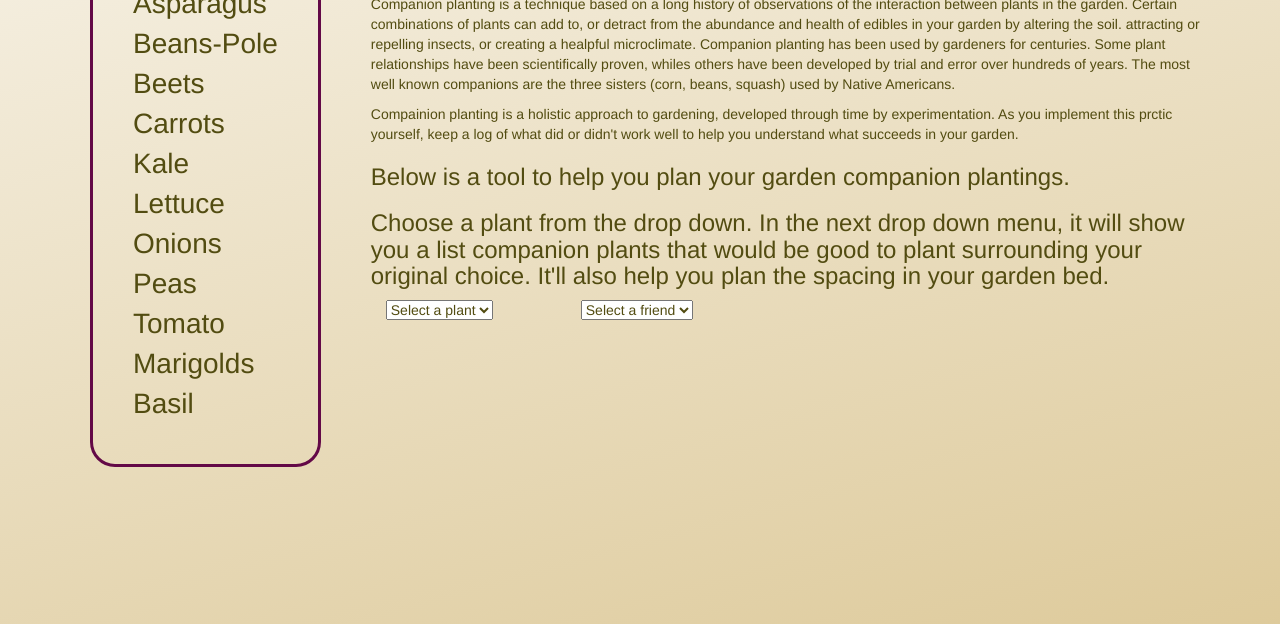
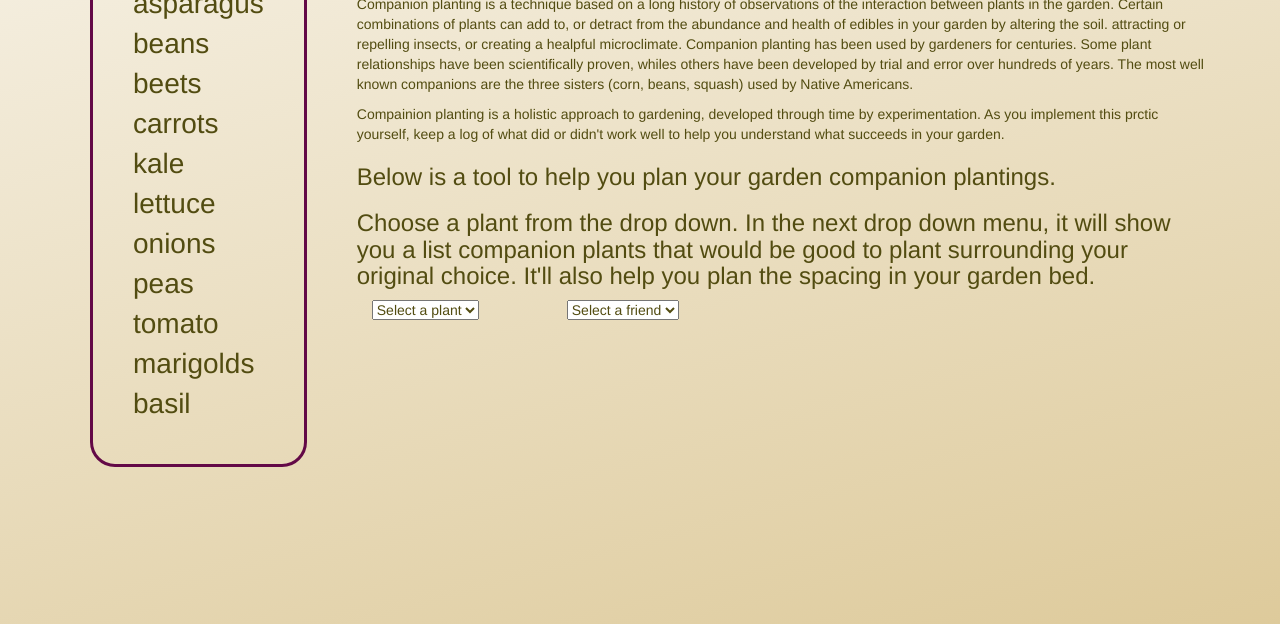
Before and after one commit to terribradley/portland_garden_resource, a plain HTML site: page index.html in a window 1280 px wide. Shown: the part 499-1123 px from the top of the page. Drawn offline with Linux system fonts and the light colour scheme; a web font is replaced by a local one.

Commit message:
Index works to call up modals with test arrays

```diff
--- a/index.html
+++ b/index.html
@@ -17,18 +17,18 @@
 <div class="container">
     <!-- float left plant index -->
 <div id="plant-index">
-<ul>
-  <li id="asparagus">Asparagus</li>
-  <li id="bean-pole">Beans-Pole</li>
-  <li id ="beet">Beets</li>
-  <li id="carrot">Carrots</li>
-  <li id="kale">Kale</li>
-  <li id="lettuce">Lettuce</li>
-  <li id="onion">Onions</li>
-  <li id="pea">Peas</li>
-  <li id="tomato">Tomato</li>
-  <li id="marigold">Marigolds</li>
-  <li id="basil">Basil</li>
+<ul class="clicked">
+  <li value="asparagus">asparagus</li>
+  <li value="beans">beans</li>
+  <li value="beet">beets</li>
+  <li value="carrot">carrots</li>
+  <li value="kale">kale</li>
+  <li value="lettuce">lettuce</li>
+  <li value="onion">onions</li>
+  <li value="peas">peas</li>
+  <li value="tomato">tomato</li>
+  <li value="marigold">marigolds</li>
+  <li value="basil">basil</li>
 </ul>
 </div>
 <!-- MODAL YOU WIN BELOW -->
--- a/js/scripts.js
+++ b/js/scripts.js
@@ -18,6 +18,7 @@ var asparagus = new Plant ("asparagus", "Partial sun", "Spring", "1 plant per fo
 var allPlants = [ beans, asparagus ];
 
 var chosenPlantObject;
+var indexPlantObject;
 
 // THIS FUCKING WORKS!!!!! INPUT USER STRING FROM CLICK, RETURNS OBJECT OF THE VEGGIE CHOSEN
 function searchForPlantObject(inputName){
@@ -180,18 +181,25 @@ function box2Populate (arrayofFriends){
 // var plantFriendsEight = ["carrots", "parsley", "leeks", "cabbage", "garlic"];
 
 $(document).ready(function(){
-// USER CLICKS ON BEAN POLE
-  $("#bean-pole").click(function(event){
+// USER CLICKS ON VEGGIE, IDENTIFIES HTML VALUE
+  $("ul.clicked li").click(function(event){
     event.preventDefault();
+    debugger;
+    var indexPlant = this.textContent;
 
-// SENDS PLANT INFO TO MODAL
-    $(".modal-plant-title").text(beanPolePlant.name);
-    $(".sun").text(beanPolePlant.sunlight);
-    $(".space").text(beanPolePlant.space);
-    $(".maintenance").text(beanPolePlant.maintenance);
-    $(".time").text(beanPolePlant.time);
+    var indexPlantObject = searchForPlantObject(indexPlant);
+
+    $(".modal-plant-title").text(indexPlantObject.plantName);
+    debugger;
+    $(".sun").text(indexPlantObject.plantSun);
+    $(".space").text(indexPlantObject.plantSpace);
+    $(".maintenance").text(indexPlantObject.plantMaintenance);
+    $(".time").text(indexPlantObject.plantTime);
     $("#plant-modal").modal("show");
   });
+// SENDS PLANT INFO TO MODAL
+
+
 // FOR IN STATEMENT TO POPULATE MODAL USING A PROTOTYPE(spitData) EQUATION IS BELOW, BUT IT DOESNT WORK AS A PROTOTYPE YET
   // $("#bean-pole").click(function(event){
   //   event.preventDefault();
```
